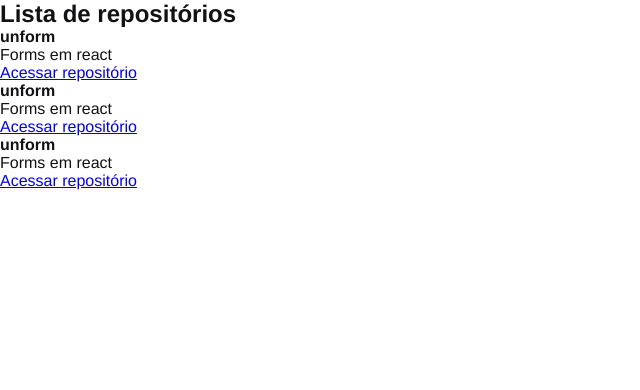
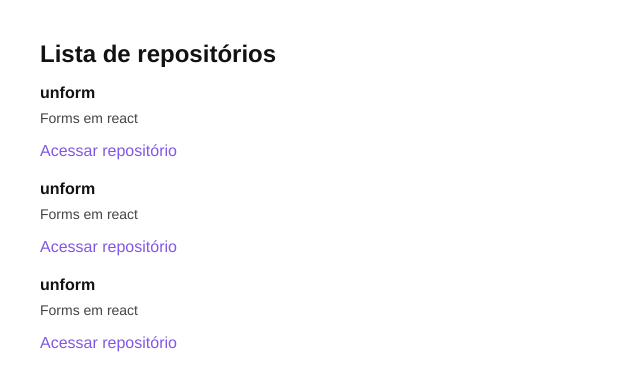
Before and after one commit to judsonjuniorr/ignite-ReactJS, a React app in the folder 01-github-explorer/: page / in a window 1280 px wide. Shown: the top 390 px of the page, without its empty margins (0-640 px from the left). Built offline with nearby package versions, Linux system fonts and the light colour scheme.

Commit message:
Estilização da listagem

```diff
--- a/01-github-explorer/src/components/RepositoryList.jsx
+++ b/01-github-explorer/src/components/RepositoryList.jsx
@@ -1,4 +1,6 @@
 import RepositoryItem from "./RepositoryItem";
+
+import '../styles/repositories.scss'
 
 const repository = {
   name: "unform",
--- /dev/null
+++ b/01-github-explorer/src/styles/repositories.scss
@@ -0,0 +1,30 @@
+section.repository-list {
+  margin: 40px;
+
+  h1 {
+    margin-bottom: 16px;
+  }
+
+  ul {
+    list-style: none;
+
+    li {
+      & + li {
+        margin-top: 20px;
+      }
+
+      p {
+        font-size: 14px;
+        color: #444;
+        margin-top: 8px;
+      }
+
+      a {
+        display: inline-block;
+        margin-top: 16px;
+        text-decoration: none;
+        color: #8257e6;
+      }
+    }
+  }
+}
```
